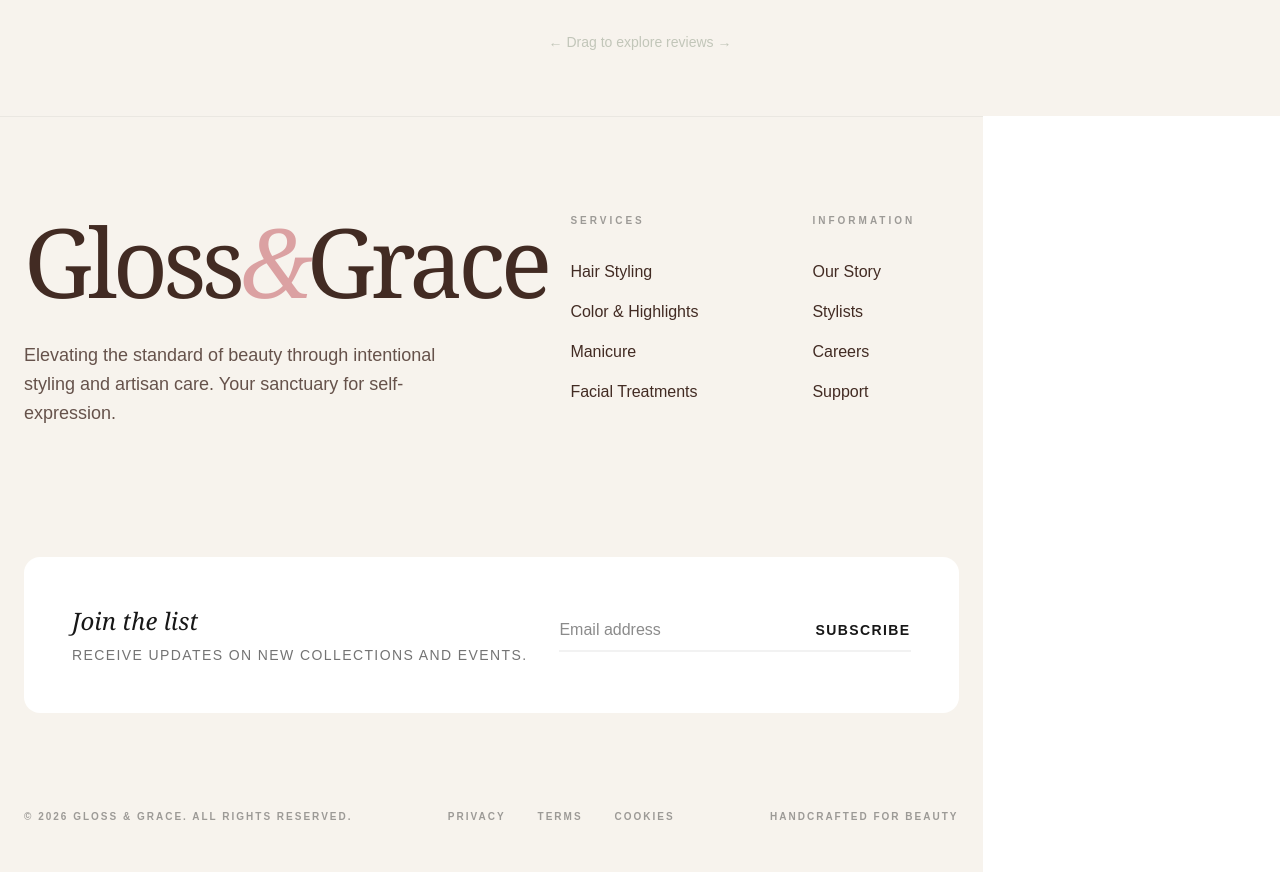
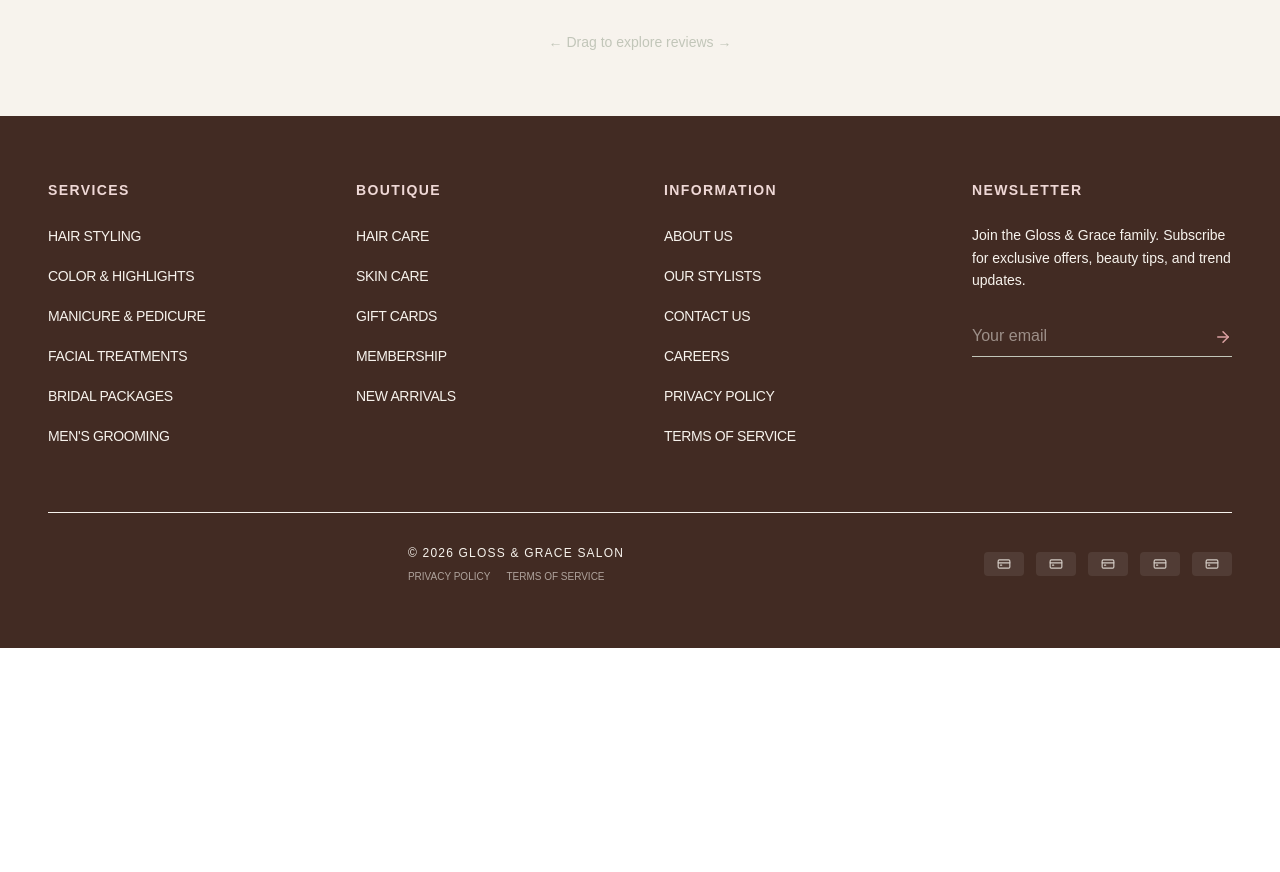
Before and after one commit to reyaayah/nailsbeauty, a Next.js app: page / in a window 1280 px wide. Shown: the part 6354-7226 px from the top of the page. After the commit the page ends 7002 px from the top, so only its background shows below. Built offline with nearby package versions, Linux system fonts and the light colour scheme.

Commit message:
updated footer

```diff
--- a/components/Footer.tsx
+++ b/components/Footer.tsx
@@ -1,93 +1,113 @@
 import React from 'react';
 import Link from 'next/link';
-import { ArrowUpRight, Mail } from 'lucide-react';
-import theme from '@/theme';
+import {
+    ArrowRight,
+    CreditCard
+} from 'lucide-react';
 
 const Footer = () => {
+    const theme = {
+        colors: {
+            primary: "#DBA1A2",
+            dark: "#422B23",
+            light: "#F7F3ED",
+            muted: "#C2C6B9",
+            subtitle: "#EFD8D6",
+        },
+    };
+
     const footerSections = [
         {
-            title: "Services",
-            links: ["Hair Styling", "Color & Highlights", "Manicure", "Facial Treatments"]
+            title: "SERVICES",
+            links: ["Hair Styling", "Color & Highlights", "Manicure & Pedicure", "Facial Treatments", "Bridal Packages", "Men's Grooming"]
         },
         {
-            title: "Information",
-            links: ["Our Story", "Stylists", "Careers", "Support"]
+            title: "BOUTIQUE",
+            links: ["Hair Care", "Skin Care", "Gift Cards", "Membership", "New Arrivals"]
+        },
+        {
+            title: "INFORMATION",
+            links: ["About Us", "Our Stylists", "Contact Us", "Careers", "Privacy Policy", "Terms of Service"]
         }
     ];
 
     return (
-        <footer style={{ backgroundColor: theme.colors.light }} className="pt-24 pb-12 px-6 border-t border-black/5">
+        <footer style={{ backgroundColor: theme.colors.dark, color: theme.colors.light }} className="py-16 px-6 md:px-12 w-full">
             <div className="max-w-7xl mx-auto">
+                {/* Top Section: Links and Newsletter */}
+                <div className="grid grid-cols-1 md:grid-cols-2 lg:grid-cols-4 gap-12 mb-16">
 
-                {/* Main Content Area */}
-                <div className="flex flex-col lg:flex-row justify-between gap-16 mb-24">
-
-                    {/* Brand Statement Section */}
-                    <div className="lg:max-w-md">
-                        <h2 className="text-6xl md:text-8xl font-serif tracking-tighter mb-8" style={{ color: theme.colors.dark }}>
-                            Gloss<span className="italic text-primary" style={{ color: theme.colors.primary }}>&</span>Grace
-                        </h2>
-                        <p className="text-lg leading-relaxed mb-8 opacity-80" style={{ color: theme.colors.dark }}>
-                            Elevating the standard of beauty through intentional styling and artisan care. Your sanctuary for self-expression.
-                        </p>
-                        {/* <div className="flex gap-4">
-                            {[Instagram, Facebook, Twitter].map((Icon, i) => (
-                                <Link key={i} href="#" className="p-3 rounded-full border border-black/10 hover:bg-white transition-all">
-                                    <Icon size={18} style={{ color: theme.colors.dark }} />
-                                </Link>
-                            ))}
-                        </div> */}
-                    </div>
-
-                    {/* Navigation Grid */}
-                    <div className="grid grid-cols-2 gap-x-12 md:gap-x-24 gap-y-12">
                     {footerSections.map((section) => (
                         <div key={section.title}>
-                                <p className="text-[10px] uppercase tracking-[0.3em] font-bold mb-8 opacity-40">
+                            <h3 className="text-sm font-bold tracking-widest mb-6" style={{ color: theme.colors.subtitle }}>
                                 {section.title}
-                                </p>
+                            </h3>
                             <ul className="space-y-4">
                                 {section.links.map((link) => (
                                     <li key={link}>
-                                            <Link href="#" className="group flex items-center text-md font-medium hover:opacity-100 transition-all">
-                                                <span style={{ color: theme.colors.dark }}>{link}</span>
-                                                <ArrowUpRight size={14} className="ml-1 opacity-0 -translate-y-1 group-hover:opacity-100 group-hover:translate-y-0 transition-all" style={{ color: theme.colors.primary }} />
+                                        <Link href="#" className="text-sm hover:opacity-70 transition-opacity uppercase tracking-tight">
+                                            {link}
                                         </Link>
                                     </li>
                                 ))}
                             </ul>
                         </div>
                     ))}
+
+                    {/* Newsletter Section */}
+                    <div>
+                        <h3 className="text-sm font-bold tracking-widest mb-6" style={{ color: theme.colors.subtitle }}>
+                            NEWSLETTER
+                        </h3>
+                        <p className="text-sm mb-6 leading-relaxed">
+                            Join the Gloss & Grace family. Subscribe for exclusive offers, beauty tips, and trend updates.
+                        </p>
+                        <div className="relative group">
+                            <input
+                                type="email"
+                                placeholder="Your email"
+                                className="w-full bg-transparent border-b py-2 pr-10 focus:outline-none transition-colors"
+                                style={{ borderColor: theme.colors.muted }}
+                            />
+                            <button className="absolute right-0 top-1/2 -translate-y-1/2 hover:scale-110 transition-transform">
+                                <ArrowRight size={18} style={{ color: theme.colors.primary }} />
+                            </button>
+                        </div>
                     </div>
                 </div>
 
-                {/* Newsletter Box (Visual Break) */}
-                <div className="bg-white p-8 md:p-12 mb-24 flex flex-col md:flex-row items-center justify-between gap-8 rounded-2xl">
-                    <div>
-                        <h3 className="text-2xl font-serif italic mb-2">Join the list</h3>
-                        <p className="text-sm opacity-60 uppercase tracking-widest">Receive updates on new collections and events.</p>
+                {/* Bottom Section: Socials, Copyright, and Payments */}
+                <div className="pt-8 border-t flex flex-col md:flex-row justify-between items-center gap-8" style={{ borderColor: 'rgba(247, 243, ED, 0.1)' }}>
+
+                    {/* Social Icons */}
+                    <div className="flex space-x-6">
+                        {/* <Instagram size={20} className="cursor-pointer hover:opacity-70" />
+            <Facebook size={20} className="cursor-pointer hover:opacity-70" />
+            <Youtube size={20} className="cursor-pointer hover:opacity-70" /> */}
                     </div>
-                    <div className="w-full md:w-auto flex border-b-2 border-black/5 pb-2">
-                        <input
-                            type="email"
-                            placeholder="Email address"
-                            className="bg-transparent outline-none pr-4 w-full md:w-64 font-medium"
-                        />
-                        <button className="font-bold text-sm uppercase tracking-widest hover:translate-x-1 transition-transform">
-                            Subscribe
-                        </button>
+
+                    {/* Copyright */}
+                    <div className="text-center">
+                        <p className="text-xs tracking-widest uppercase mb-2">
+                            © {new Date().getFullYear()} Gloss & Grace Salon
+                        </p>
+                        <div className="flex space-x-4 text-[10px] uppercase opacity-60">
+                            <Link href="#">Privacy Policy</Link>
+                            <Link href="#">Terms of Service</Link>
                         </div>
                     </div>
 
-                {/* Bottom Bar */}
-                <div className="flex flex-col md:flex-row justify-between items-center gap-6 text-[10px] uppercase tracking-[0.2em] font-semibold opacity-40">
-                    <p>© {new Date().getFullYear()} Gloss & Grace. All rights reserved.</p>
-                    <div className="flex gap-8">
-                        <Link href="#" className="hover:opacity-100">Privacy</Link>
-                        <Link href="#" className="hover:opacity-100">Terms</Link>
-                        <Link href="#" className="hover:opacity-100">Cookies</Link>
+                    {/* Payment Icons Placeholder */}
+                    <div className="flex space-x-3 opacity-80">
+                        {[1, 2, 3, 4, 5].map((i) => (
+                            <div
+                                key={i}
+                                className="w-10 h-6 rounded bg-white/10 flex items-center justify-center"
+                            >
+                                <CreditCard size={14} />
                             </div>
-                    <p className="hidden md:block">Handcrafted for Beauty</p>
+                        ))}
+                    </div>
                 </div>
             </div>
         </footer>
```
Lines whose indentation alone changed are shown as unchanged.
